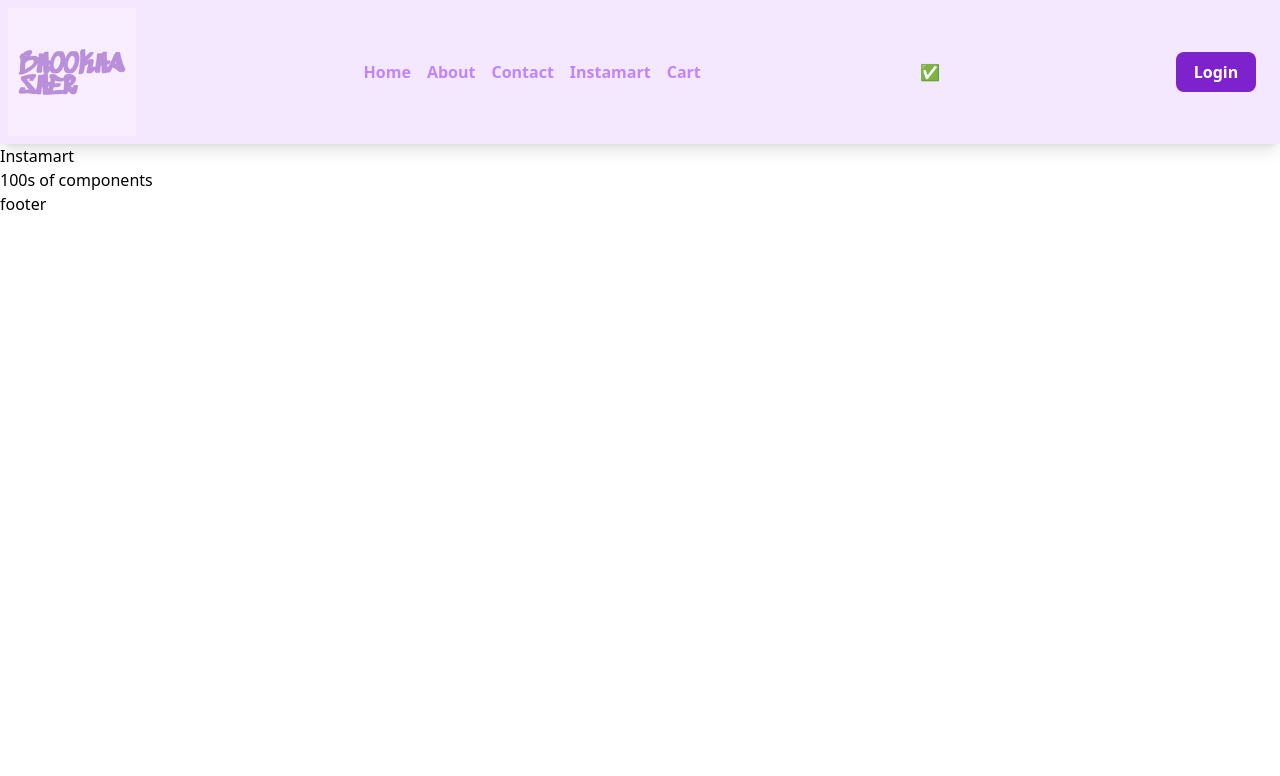
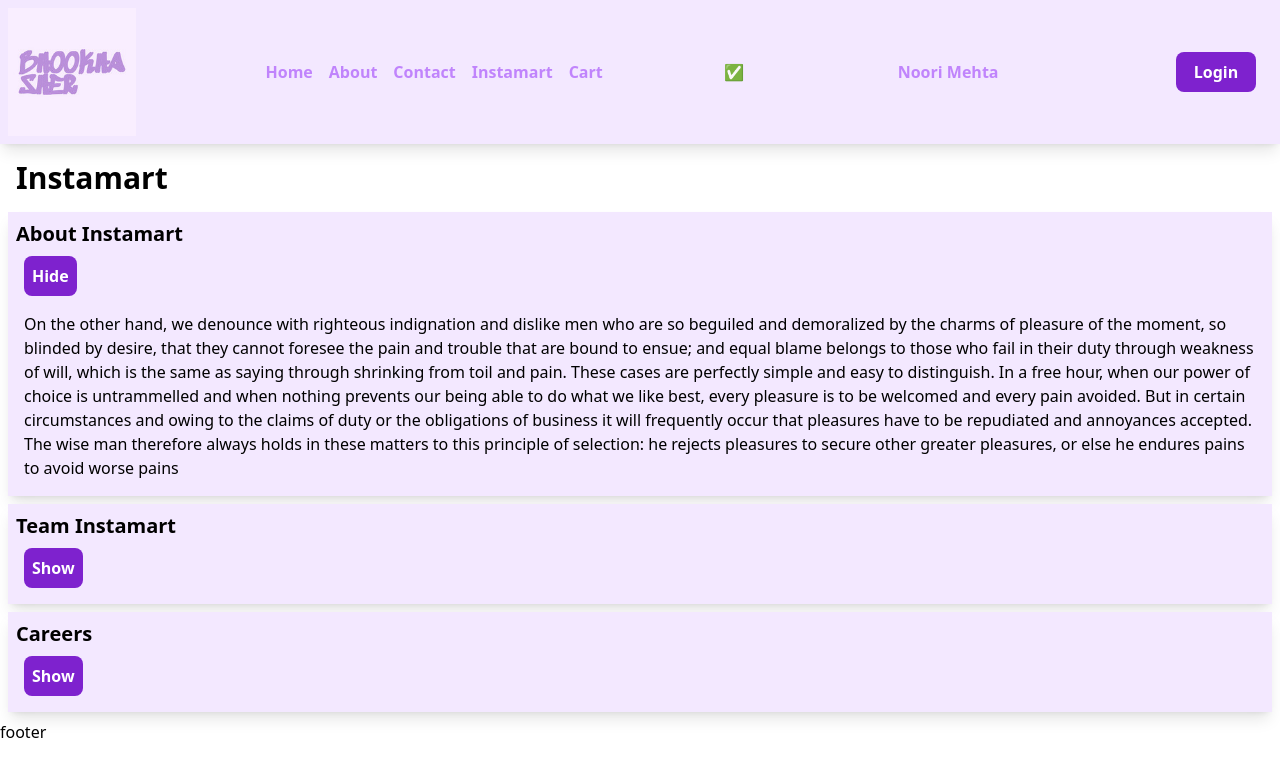
Before and after one commit to noori09/Namaste-React, a React (Vite) app: page /instamart in a window 1280 px wide. Shown: the top 776 px of the page. Built offline with nearby package versions, Linux system fonts and the light colour scheme.

Commit message:
Chapter -11 theory and code commit

```diff
--- a/src/App.js
+++ b/src/App.js
@@ -1,4 +1,4 @@
-import React , {lazy, Suspense} from 'react';
+import React , {lazy, Suspense, useState} from 'react';
 import ReactDOM from 'react-dom/client';
 import Header from './components/Header'; //default import
 import { Body } from './components/Body';  //named import
@@ -9,17 +9,23 @@
 import { createBrowserRouter, Outlet, RouterProvider } from 'react-router-dom';
 import RestaurantMenu from './components/RestaurantMenu';
 import Shimmer from './components/Shimmer';
+import UserContext from './utils/UserContext';
 
 const Instamart = lazy(()=>import("./components/Instamart"));
 const About = lazy(()=>import("./components/About"));
 
 const AppLayout = () => {
+    const [user,setUser] = useState({
+        name:"Noori Mehta",
+        email:"noori@gmail.com"
+    })
     return (
-        <>
+        //in provider we can override the default value
+        <UserContext.Provider value={{user:user,setUser:setUser}}>
             <Header />
             <Outlet/>
             <Footer />
-        </>
+        </UserContext.Provider>
     )
 }
 const appRouter = createBrowserRouter([
--- a/src/components/About.js
+++ b/src/components/About.js
@@ -1,5 +1,6 @@
 import Profile from "./ProfileClass";
 import { Component } from 'react';
+import UserContext from "../utils/UserContext";
 
 class About extends Component{
     constructor(props){
@@ -14,6 +15,11 @@
         return(
             <div>
             <h1>About Us Page</h1>
+            <UserContext.Consumer>
+                {
+                    ({user})=>(<h4 className="font-bold text-xl">{user.name}-{user.email}</h4>)
+                }
+            </UserContext.Consumer>
             <p>This is the Namaste React Live Course Chapter-08 - Let's Get Classy</p>
             <Profile name={'First Child'}/>
         </div>
--- a/src/components/Body.js
+++ b/src/components/Body.js
@@ -1,13 +1,15 @@
-import { useState } from "react"
+import { useContext, useState } from "react"
 import RestaurantCard from "./RestaurantCard"
 import Shimmer from "./Shimmer"
 import {Link} from 'react-router-dom'
 import { filterData } from "../utils/helper"
 import useAllRestaurantsList from "../utils/useAllRestaurantsList"
+import UserContext from "../utils/UserContext"
 
 export const Body = () => {
     const [searchText, setSearchText] = useState("")
     const {filteredRestaurants,allRestaurants,setFilteredRestaurants} = useAllRestaurantsList();
+    const {user, setUser} = useContext(UserContext);
 
     //early return
     if (!allRestaurants) return null;
@@ -29,6 +31,7 @@
                     }}
                 >
                     Search</button>
+                <input value ={user.name} onChange={(e)=>{setUser({name:e.target.value})}} ></input>
             </div>
             <div className='flex flex-wrap'>
                 {filteredRestaurants.length === 0 ? <h1>No Restaurant Matches Your Filter</h1> :
--- a/src/components/Header.js
+++ b/src/components/Header.js
@@ -1,7 +1,8 @@
-import {useState} from 'react';
+import {useState, useContext} from 'react';
 import Logo from '../assets/Img/Logo.jpg';
 import {Link} from 'react-router-dom';
 import useOnline from '../utils/useOnline';
+import UserContext from '../utils/UserContext';
 
 const Title = () => (
     <a href='/'>
@@ -14,6 +15,7 @@
 const Header = () => {
     const [isLoggedIn, setIsLoggedIn] = useState(false)
     const isOnline = useOnline();
+    const { user } = useContext(UserContext);
     return (
         <div className='flex justify-between bg-purple-100 shadow-lg items-center'>
             <Title />
@@ -35,6 +37,7 @@
                 </ul>
             </div>
             <h1>{isOnline ? "✅" : "🔴"}</h1>
+            <span className='p-10 font-bold text-purple-400'>{user.name}</span>
             {isLoggedIn?
             <button className='text-white font-bold bg-purple-700 rounded-lg p-2 m-6 h-10 w-20' onClick={()=>setIsLoggedIn(false)}>Logout</button>
             :
--- a/src/components/Instamart.js
+++ b/src/components/Instamart.js
@@ -1,8 +1,47 @@
-const Instamart = ()=>{
-    return(
+import { useState } from 'react';
+const Section = ({ title, description,isVisible,setIsVisible }) => {
+    return (
+        <div className="p-2 m-2 bg-purple-100 shadow-lg">
+            <h3 className="font-bold text-xl">{title}</h3>
+            {isVisible ?
+                <button
+                    className="p-2 m-2 cursor-pointer text-white font-bold bg-purple-700 rounded-lg"
+                    onClick={() => { setIsVisible(false) }}>
+                    Hide
+                </button> :
+                <button
+                    className="p-2 m-2 cursor-pointer text-white font-bold bg-purple-700 rounded-lg"
+                    onClick={() => { setIsVisible(true) }}>
+                    Show
+                </button>
+            }
+            {isVisible && <p className='p-2'>{description}</p>}
+        </div>
+    )
+}
+const Instamart = () => {
+    const [visibleSection, setIsVisibleSection] = useState("about")
+    return (
         <div>
-            <h1>Instamart</h1>
-            <h1>100s of components</h1>
+            <h1 className="text-3xl p-2 m-2 font-bold">Instamart</h1>
+            <Section
+                title={"About Instamart"}
+                description={"On the other hand, we denounce with righteous indignation and dislike men who are so beguiled and demoralized by the charms of pleasure of the moment, so blinded by desire, that they cannot foresee the pain and trouble that are bound to ensue; and equal blame belongs to those who fail in their duty through weakness of will, which is the same as saying through shrinking from toil and pain. These cases are perfectly simple and easy to distinguish. In a free hour, when our power of choice is untrammelled and when nothing prevents our being able to do what we like best, every pleasure is to be welcomed and every pain avoided. But in certain circumstances and owing to the claims of duty or the obligations of business it will frequently occur that pleasures have to be repudiated and annoyances accepted. The wise man therefore always holds in these matters to this principle of selection: he rejects pleasures to secure other greater pleasures, or else he endures pains to avoid worse pains"}
+                isVisible= {visibleSection ==="about"}
+                setIsVisible={()=>{visibleSection?setIsVisibleSection("about"): setIsVisibleSection("")}}>
+            </Section>
+            <Section
+                title={"Team Instamart"}
+                description={"On the other hand, we denounce with righteous indignation and dislike men who are so beguiled and demoralized by the charms of pleasure of the moment, so blinded by desire, that they cannot foresee the pain and trouble that are bound to ensue; and equal blame belongs to those who fail in their duty through weakness of will, which is the same as saying through shrinking from toil and pain. These cases are perfectly simple and easy to distinguish. In a free hour, when our power of choice is untrammelled and when nothing prevents our being able to do what we like best, every pleasure is to be welcomed and every pain avoided. But in certain circumstances and owing to the claims of duty or the obligations of business it will frequently occur that pleasures have to be repudiated and annoyances accepted. The wise man therefore always holds in these matters to this principle of selection: he rejects pleasures to secure other greater pleasures, or else he endures pains to avoid worse pains"}
+                isVisible= {visibleSection ==="team"}
+                setIsVisible={()=>{visibleSection?setIsVisibleSection("team"): setIsVisibleSection("")}}>
+            </Section>
+            <Section
+                title={"Careers"}
+                description={"On the other hand, we denounce with righteous indignation and dislike men who are so beguiled and demoralized by the charms of pleasure of the moment, so blinded by desire, that they cannot foresee the pain and trouble that are bound to ensue; and equal blame belongs to those who fail in their duty through weakness of will, which is the same as saying through shrinking from toil and pain. These cases are perfectly simple and easy to distinguish. In a free hour, when our power of choice is untrammelled and when nothing prevents our being able to do what we like best, every pleasure is to be welcomed and every pain avoided. But in certain circumstances and owing to the claims of duty or the obligations of business it will frequently occur that pleasures have to be repudiated and annoyances accepted. The wise man therefore always holds in these matters to this principle of selection: he rejects pleasures to secure other greater pleasures, or else he endures pains to avoid worse pains"}
+                isVisible= {visibleSection ==="careers"}
+                setIsVisible={()=>{visibleSection?setIsVisibleSection("careers"): setIsVisibleSection("")}}>
+            </Section>
         </div>
     )
 }
--- /dev/null
+++ b/src/utils/UserContext.js
@@ -0,0 +1,8 @@
+import { createContext } from "react";
+
+const UserContext = createContext({user:{
+    name: "Dummy Name",
+    email: "dummy@gmail.com"
+}})
+
+export default UserContext;
```
Also changed, not shown: theory.txt.
